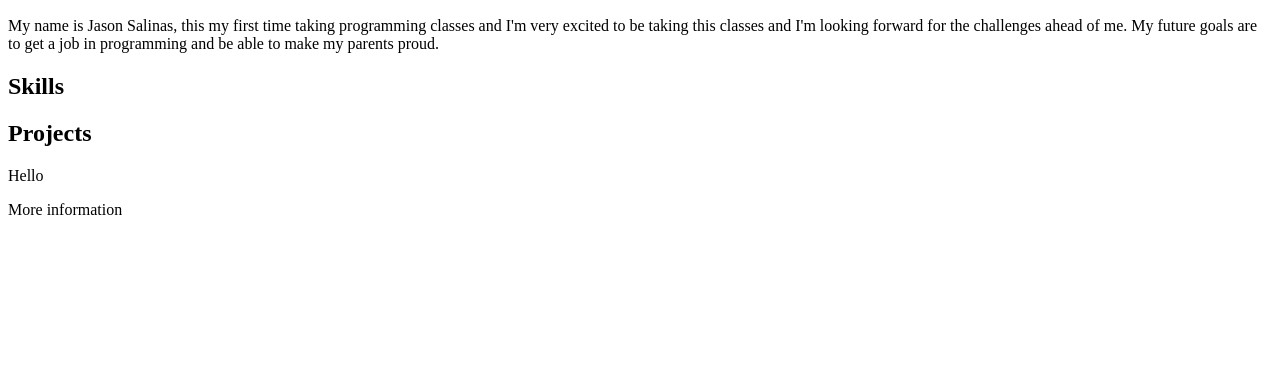
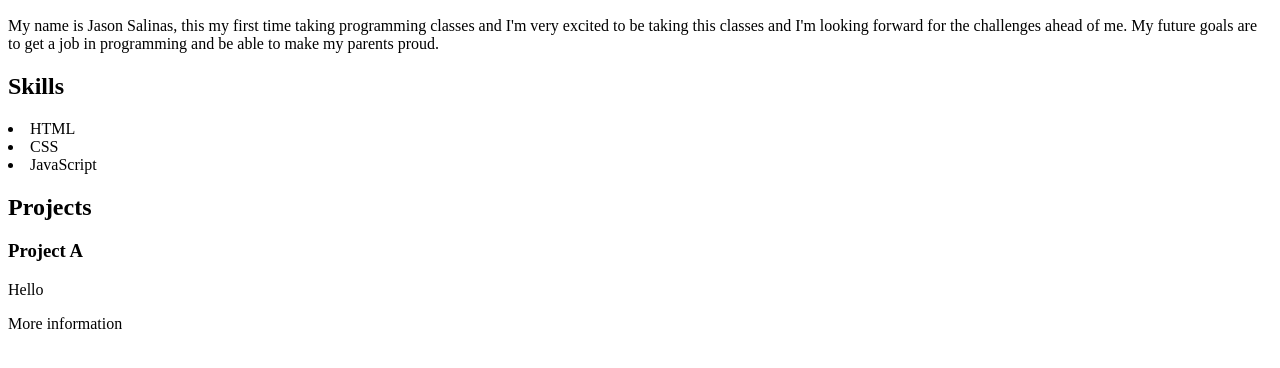
Before and after one commit to SalinasJason/Assignment-Personal-Portfolio, a plain HTML site: page index.html in a window 1280 px wide. Shown: the part 110-478 px from the top of the page. Drawn offline with Linux system fonts and the light colour scheme.

Commit message:
Added Skills

```diff
--- a/index.html
+++ b/index.html
@@ -14,10 +14,14 @@
         <p> My name is Jason Salinas, this my first time taking programming classes and I'm very excited to be taking this classes and I'm looking forward for the challenges ahead of me. My future goals are to get a job in programming and be able to make my parents proud. </p>
 
         <h2>Skills</h2>
-        <p> </p>
+        <li>HTML</li>
+        <li>CSS</li>
+        <li>JavaScript</li>
+
 
         <h2>Projects</h2>
-        <p> </p>
+        <h3>Project A</h3>
+        <p></p>
 
     <p>Hello</p>
 
```
